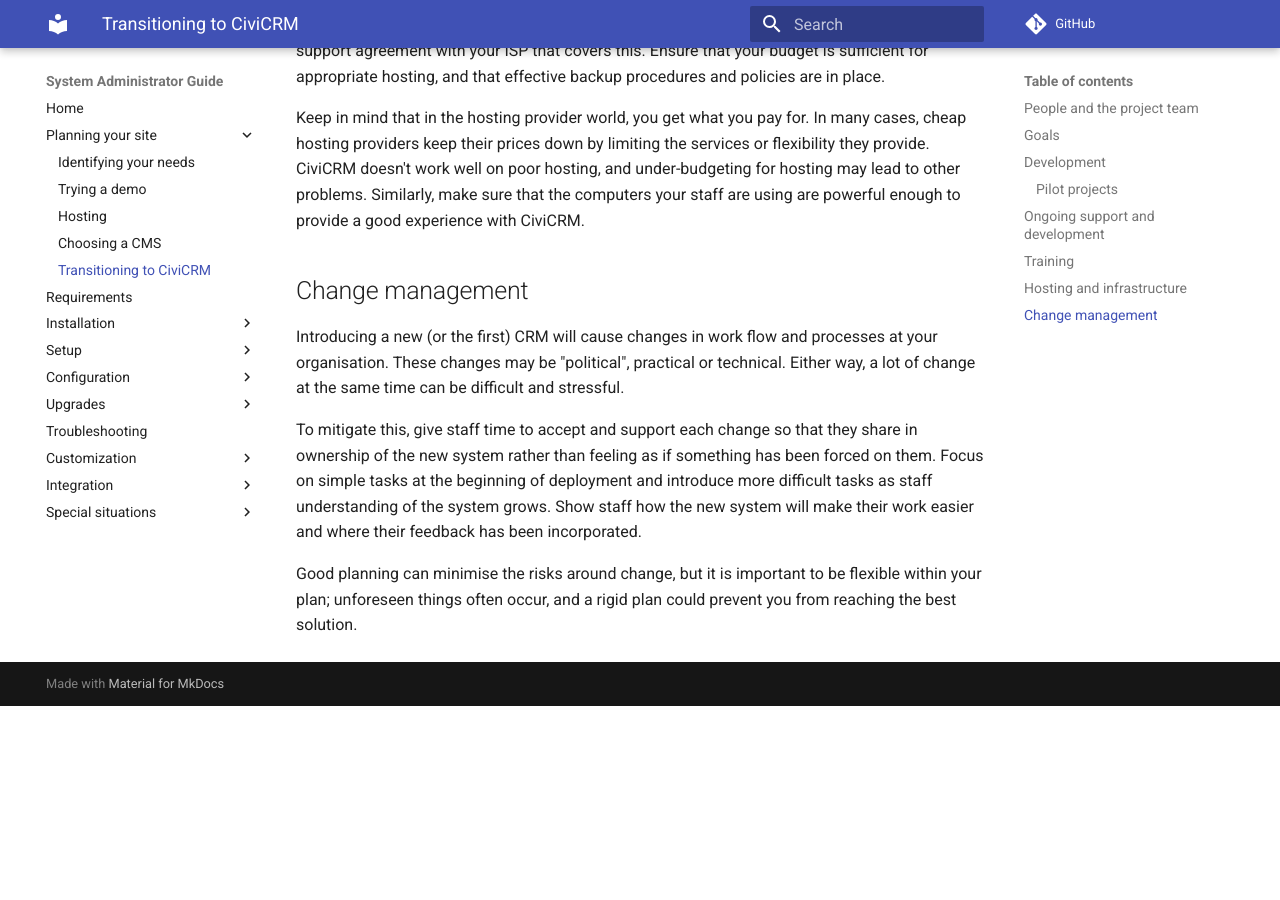
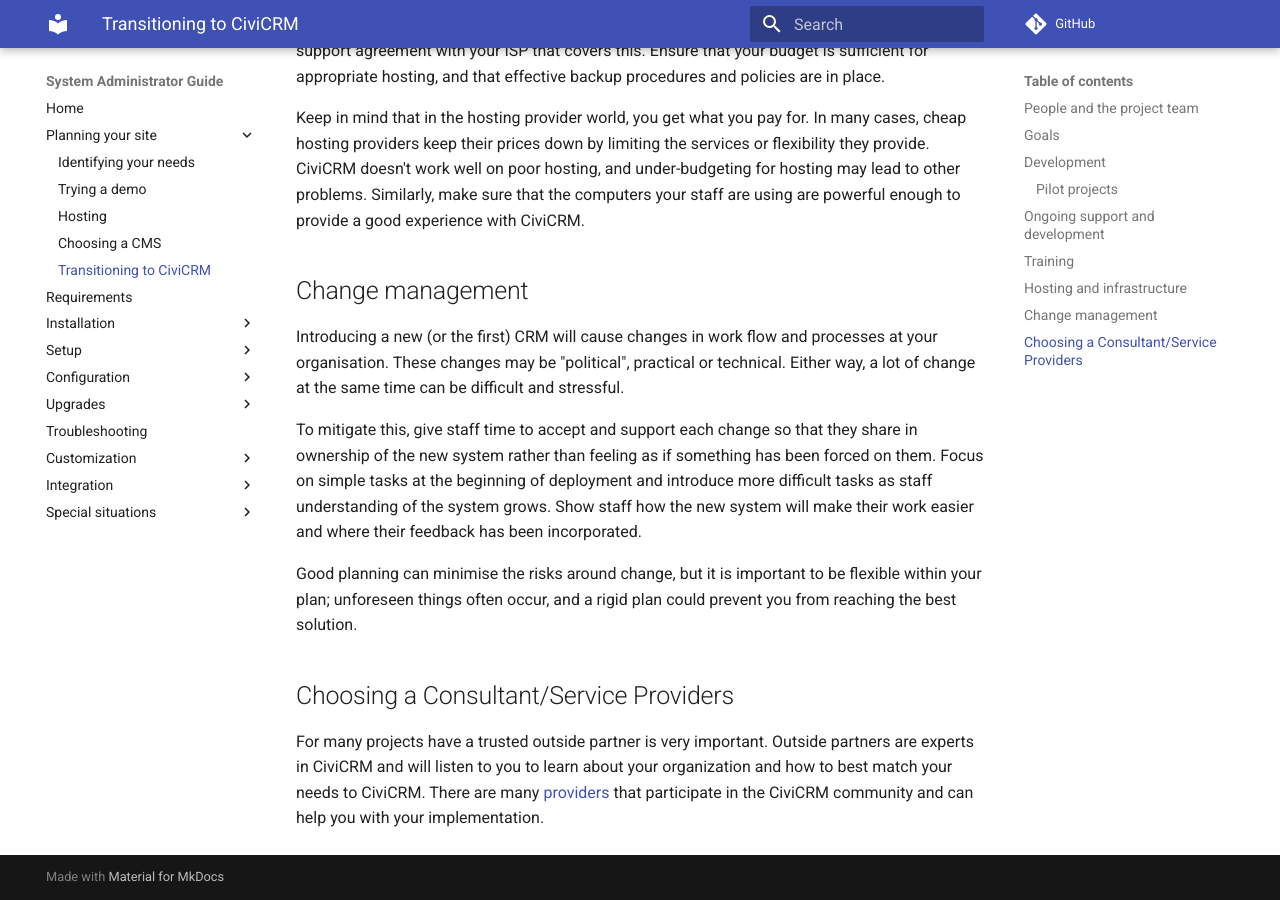
Before and after one commit to civicrm/civicrm-sysadmin-guide, an MkDocs documentation site: the page built from docs/planning/transition.md, in a window 1280 px wide and 900 px high, scrolled down 3525 px. Built offline with MkDocs 1.6.1 and Material for MkDocs 9.7.7, drawn with Linux system fonts in a browser that asks for light colours; comment, search, counter and statistics services are not loaded; old or Windows-style settings are respelled for this version of MkDocs; before the commit the page ends 4231 px from its top, so only the background shows below that.

Commit message:
Draft Choosing a Consultant/Service Providers
I think this is worth saying.  Not sure this is the best or right place.  Feedback welcome.

```diff
--- a/docs/planning/transition.md
+++ b/docs/planning/transition.md
@@ -186,3 +186,6 @@ make their work easier and where their feedback has been incorporated.
 Good planning can minimise the risks around change, but it is important
 to be flexible within your plan; unforeseen things often occur, and a
 rigid plan could prevent you from reaching the best solution.
+
+## Choosing a Consultant/Service Providers
+For many projects have a trusted outside partner is very important. Outside partners are experts in CiviCRM and will listen to you to learn about your organization and how to best match your needs to CiviCRM. There are many [providers](https://civicrm.org/partners-contributors) that participate in the CiviCRM community and can help you with your implementation.
```
